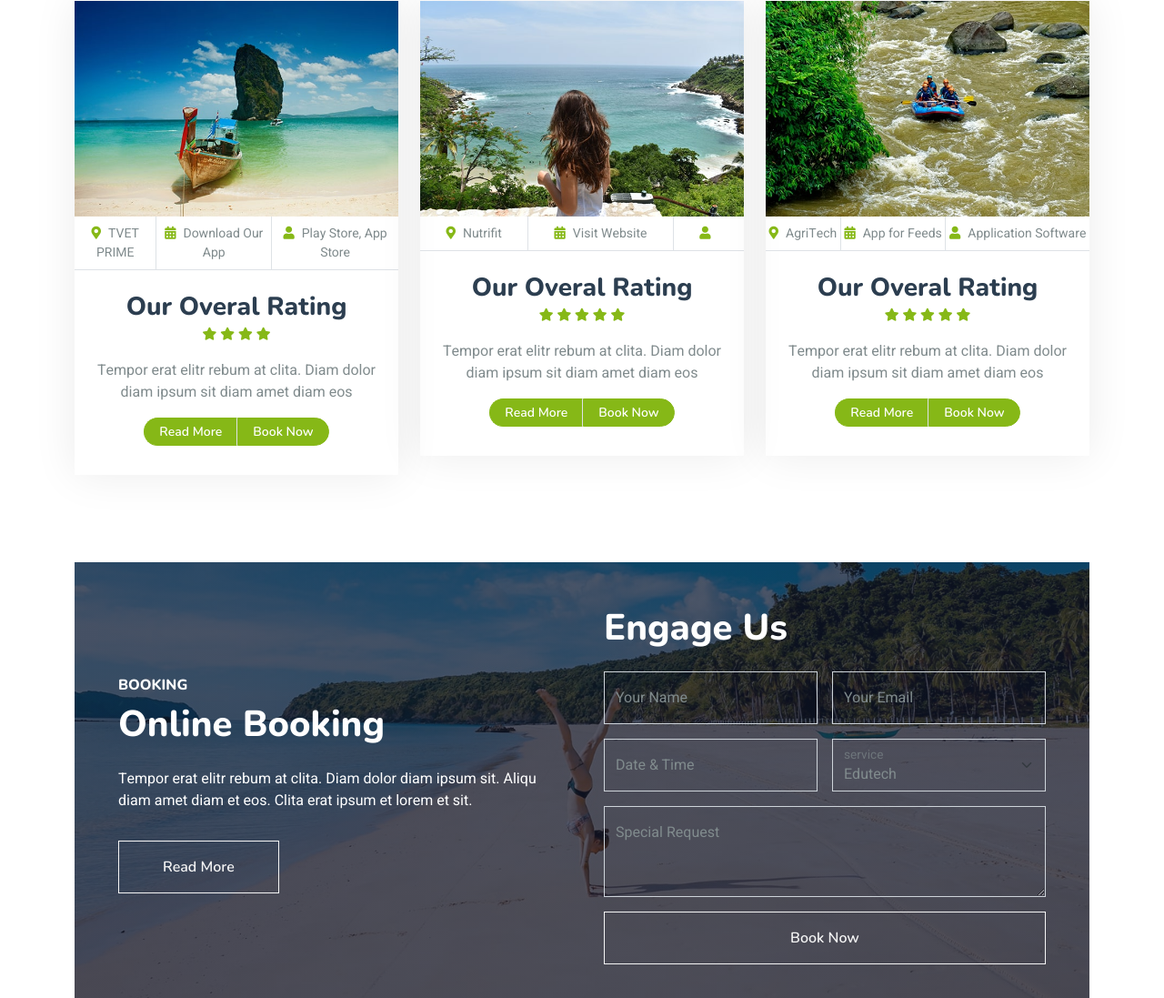
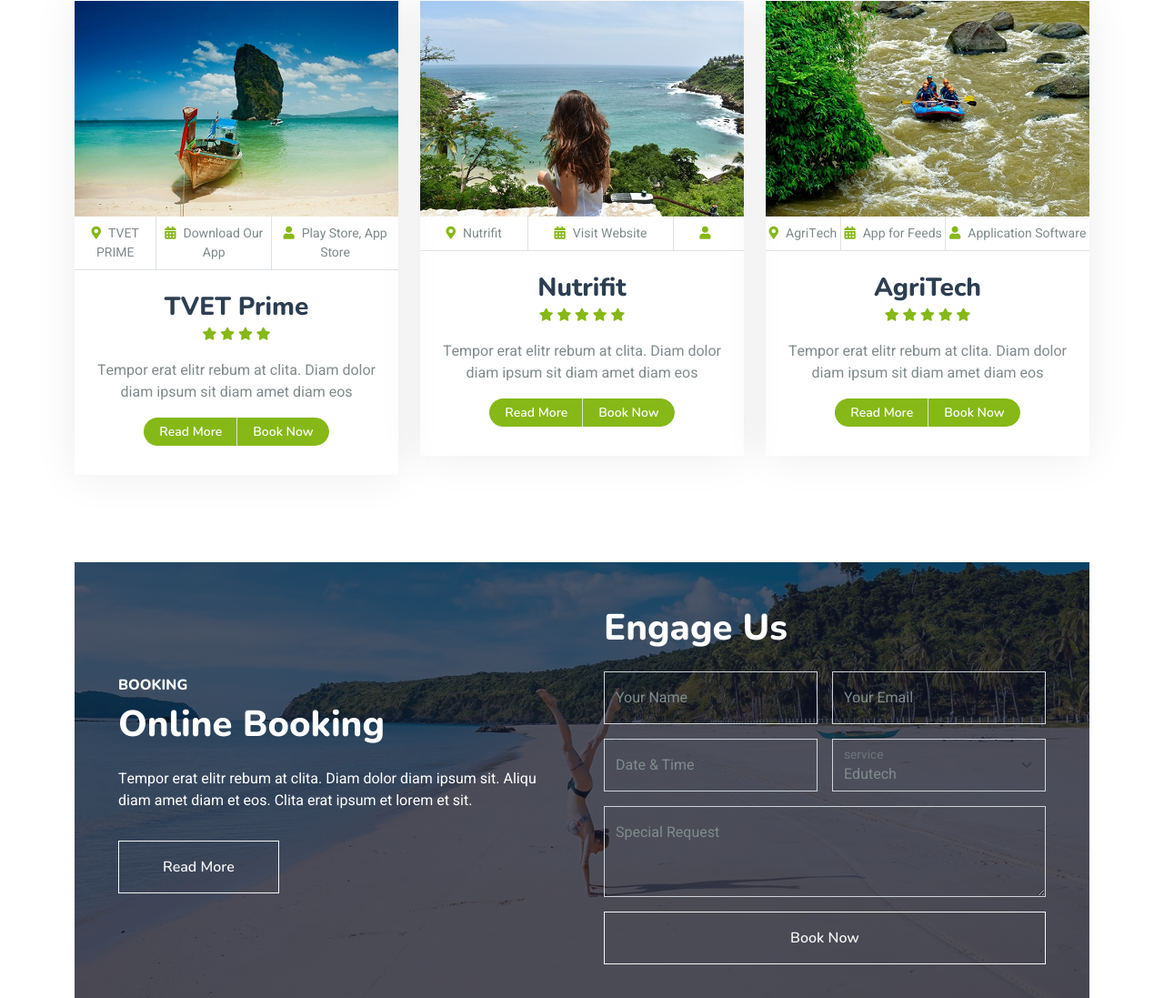
Before and after one commit to KIKETENATHAN/uborasoft, a plain HTML site: page index.html in a window 1280 px wide. Shown: the part 2137-3234 px from the top of the page at 91% size. Drawn offline with nearby package versions, Linux system fonts and the light colour scheme.

Commit message:
recconect tasks

```diff
--- a/index.html
+++ b/index.html
@@ -285,7 +285,7 @@
                             <small class="flex-fill text-center py-2"><i class="fa fa-user text-primary me-2"></i>Play Store, App Store</small>
                         </div>
                         <div class="text-center p-4">
-                            <h3 class="mb-0"> Our Overal Rating</h3>
+                            <h3 class="mb-0"> TVET Prime</h3>
                             <div class="mb-3">
                                 <small class="fa fa-star text-primary"></small>
                                 <small class="fa fa-star text-primary"></small>
@@ -311,7 +311,7 @@
                             <small class="flex-fill text-center py-2"><i class="fa fa-user text-primary me-2"></i></small>
                         </div>
                         <div class="text-center p-4">
-                            <h3 class="mb-0">Our Overal Rating</h3>
+                            <h3 class="mb-0">Nutrifit</h3>
                             <div class="mb-3">
                                 <small class="fa fa-star text-primary"></small>
                                 <small class="fa fa-star text-primary"></small>
@@ -338,7 +338,7 @@
                             <small class="flex-fill text-center py-2"><i class="fa fa-user text-primary me-2"></i>Application Software</small>
                         </div>
                         <div class="text-center p-4">
-                            <h3 class="mb-0">Our Overal Rating</h3>
+                            <h3 class="mb-0">AgriTech</h3>
                             <div class="mb-3">
                                 <small class="fa fa-star text-primary"></small>
                                 <small class="fa fa-star text-primary"></small>
```
